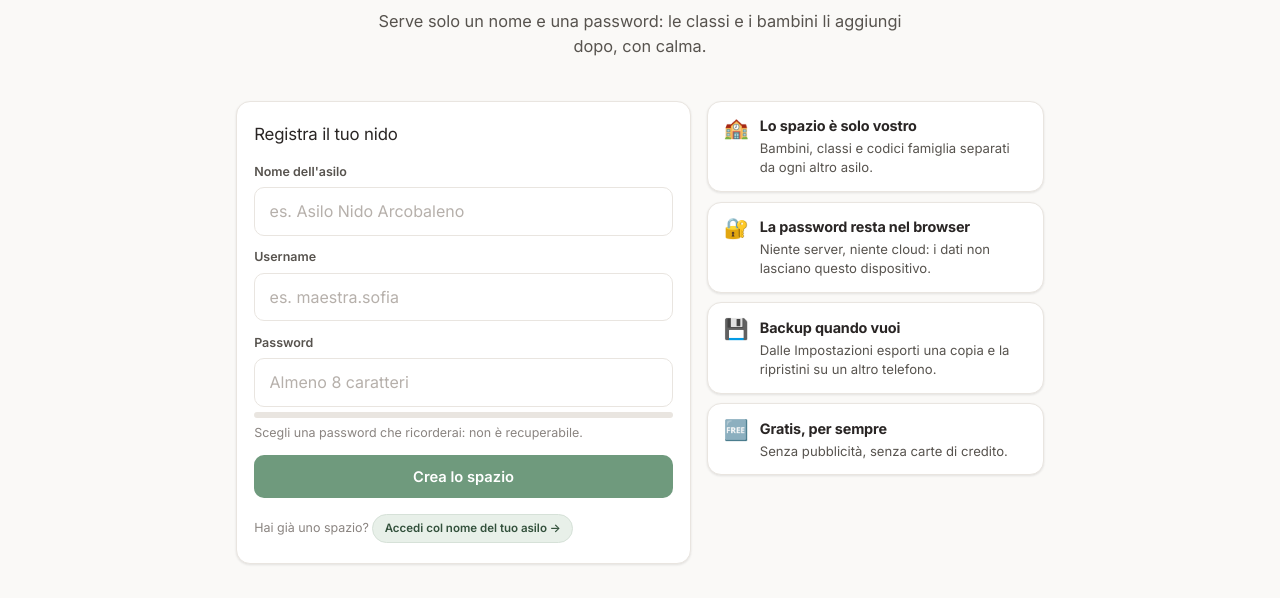
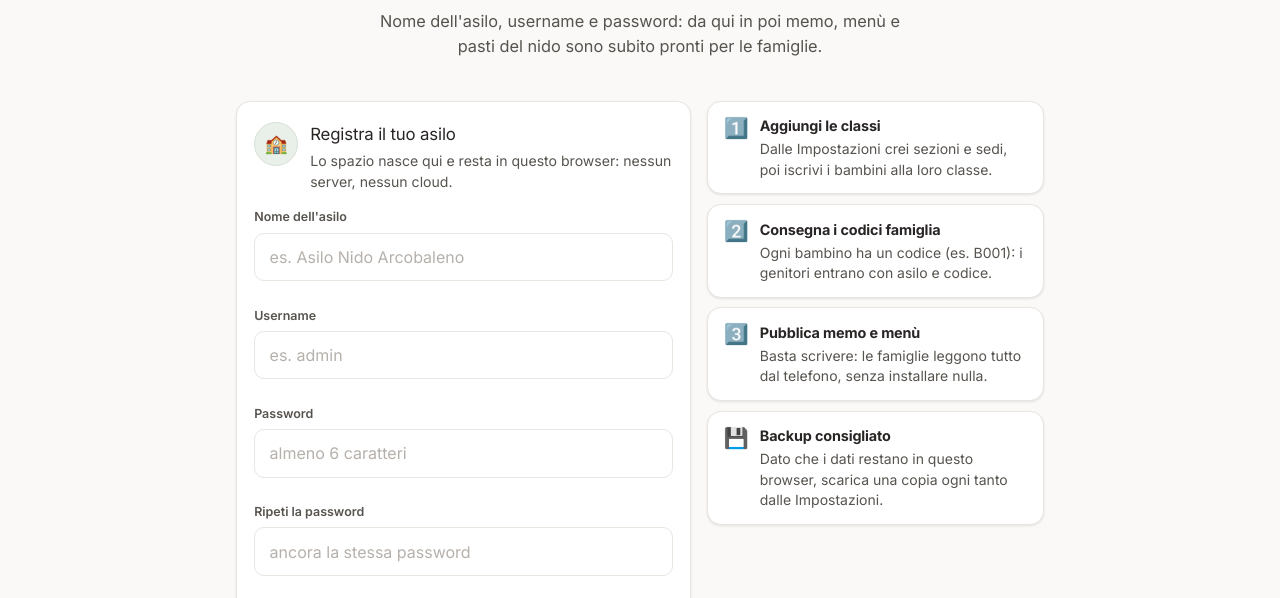
Before and after one commit to Amirel91/asilapp, a plain HTML site: page registrazione.html in a window 1280 px wide. Shown: the part 199-797 px from the top of the page. Drawn offline with Linux system fonts and the light colour scheme.

Commit message:
Verifica studia e sistema graficamente le pagine "contatti"…

```diff
--- a/contatti.html
+++ b/contatti.html
@@ -93,5 +93,6 @@
 </footer>
 
 <script src="contatti.js" defer></script>
+<script src="reveal-safe.js" defer></script>
 </body>
 </html>
--- a/landing-extra.css
+++ b/landing-extra.css
@@ -82,6 +82,7 @@ html { scroll-behavior: smooth; }
 .faq details[open] summary::after { content: '–'; transform: rotate(180deg); }
 .faq details p { margin: .55rem 0 0; color: var(--ink-soft); font-size: .88rem; line-height: 1.55; }
 .faq details[open] p { animation: faq-open 280ms cubic-bezier(.2,.7,.3,1); }
+.faq details[open] summary { color: var(--sage-ink); }
 @keyframes faq-open { from { opacity: 0; transform: translateY(-5px); } to { opacity: 1; transform: none; } }
 
 .landing-footer {
@@ -251,6 +252,7 @@ a.brand:focus-visible { outline: 2px solid var(--sage); outline-offset: 2px; bor
 
 .page-sec { display: grid; gap: .9rem; }
 .page-sec > h2 { margin: 0; color: var(--ink); font-size: clamp(1.15rem, 2.6vw, 1.45rem); letter-spacing: -.015em; }
+.page-sec > h2::after { content: ''; display: block; width: 34px; height: 3px; border-radius: 2px; background: var(--sage); margin-top: .5rem; }
 
 .page-grid { display: grid; gap: .8rem; grid-template-columns: repeat(auto-fit, minmax(230px, 1fr)); }
 .page-grid .card {
@@ -262,6 +264,9 @@ a.brand:focus-visible { outline: 2px solid var(--sage); outline-offset: 2px; bor
 .page-grid .card p { margin: 0; color: var(--ink-soft); font-size: .88rem; line-height: 1.5; }
 
 .page-card-terra { border-top: 3px solid var(--terra); }
+
+/* FAQ delle pagine pubbliche: allineata al proprio h2, misura da lettura */
+.page-sec .faq { margin: 0; max-width: 720px; }
 
 ol.steps-grid { list-style: none; margin: 0; padding: 0; }
 .step { transition: transform 240ms cubic-bezier(.2,.7,.3,1), box-shadow 240ms cubic-bezier(.2,.7,.3,1), border-color 240ms ease-out; }
@@ -286,7 +291,7 @@ ol.steps-grid { list-style: none; margin: 0; padding: 0; }
 .page-cta-btns { display: flex; justify-content: center; gap: .55rem; flex-wrap: wrap; }
 
 /* ---------- contatti + registrazione (griglia form / aside) ---------- */
-.contact-grid { display: grid; gap: 1rem; align-items: stretch; grid-template-columns: minmax(0, 1.15fr) minmax(0, .85fr); }
+.contact-grid { display: grid; gap: 1rem; align-items: start; grid-template-columns: minmax(0, 1.15fr) minmax(0, .85fr); }
 @media (max-width: 820px) { .contact-grid { grid-template-columns: 1fr; } }
 
 .contact-card { padding: 1.25rem 1.1rem; display: grid; gap: 1rem; align-content: start; }
@@ -298,11 +303,11 @@ ol.steps-grid { list-style: none; margin: 0; padding: 0; }
   display: inline-flex; align-items: center; justify-content: center;
   background: var(--sage-soft); border: 1px solid #d6e1d8; font-size: 1.15rem;
 }
-.contact-sub { margin: .2rem 0 0; font-size: .85rem; color: var(--ink-soft); line-height: 1.5; }
+.contact-sub { margin: .2rem 0 0; font-size: .88rem; color: var(--ink-soft); line-height: 1.5; }
 
 .contact-form { display: grid; gap: .8rem; }
 
-.contact-alt { margin: 0; padding-top: .75rem; border-top: 1px dashed var(--line); font-size: .84rem; color: var(--ink-soft); }
+.contact-alt { margin: 0; padding-top: .75rem; border-top: 1px dashed var(--line); font-size: .88rem; color: var(--ink-soft); }
 .contact-alt a { color: var(--sage-ink); font-weight: 600; }
 
 .contact-aside { display: grid; gap: .6rem; align-content: start; }
@@ -316,7 +321,7 @@ ol.steps-grid { list-style: none; margin: 0; padding: 0; }
 .contact-meta li:hover { transform: translateY(-3px); border-color: #ddd7d0; box-shadow: var(--sh-md); }
 .contact-meta li > span { font-size: 1.25rem; line-height: 1; flex-shrink: 0; margin-top: .15rem; }
 .contact-meta strong { display: block; font-size: .9rem; letter-spacing: -.01em; }
-.contact-meta small { display: block; margin-top: .15rem; color: var(--ink-soft); font-size: .82rem; line-height: 1.45; }
+.contact-meta small { display: block; margin-top: .15rem; color: var(--ink-soft); font-size: .875rem; line-height: 1.45; }
 
 /* completamenti pagina Contatti */
 .contact-form textarea.input { resize: vertical; min-height: 132px; line-height: 1.5; }
--- a/registrazione.html
+++ b/registrazione.html
@@ -4,7 +4,7 @@
 <meta charset="UTF-8">
 <meta name="viewport" content="width=device-width, initial-scale=1.0, viewport-fit=cover">
 <title>Crea lo spazio del tuo asilo — Asilapp</title>
-<meta name="description" content="Registra il tuo nido su Asilapp in un minuto: nome dell'asilo e password, poi aggiungi classi, bambini e codici famiglia. Gratis, senza installare nulla.">
+<meta name="description" content="Registra il tuo asilo su Asilapp in un minuto: nome, username e password. Memo, menù e pasti del nido subito pronti per le famiglie.">
 <meta name="theme-color" content="#faf9f7">
 <link rel="preconnect" href="https://fonts.googleapis.com">
 <link rel="preconnect" href="https://fonts.gstatic.com" crossorigin>
@@ -13,6 +13,7 @@
 <link rel="stylesheet" href="landing.css">
 <link rel="stylesheet" href="landing-extra.css">
 <link rel="icon" href="icon.svg" type="image/svg+xml">
+<noscript><style>.reveal{opacity:1!important;transform:none!important}</style></noscript>
 </head>
 <body class="page-body">
 
@@ -35,43 +36,53 @@
   <section class="page-hero reveal">
     <span class="hero-badge">Pronto in un minuto</span>
     <h1>Crea lo spazio del tuo asilo</h1>
-    <p>Serve solo un nome e una password: le classi e i bambini li aggiungi dopo, con calma.</p>
+    <p>Nome dell'asilo, username e password: da qui in poi memo, menù e pasti del nido sono subito pronti per le famiglie.</p>
   </section>
 
-  <section class="contact-grid" aria-label="Modulo di registrazione e informazioni">
+  <section class="contact-grid" aria-label="Registrazione e informazioni utili">
     <div class="card contact-card reveal">
-      <p class="card-title" id="rgTitle">Registra il tuo nido</p>
-      <form id="regForm" novalidate>
+      <div class="contact-head">
+        <span class="contact-ico" aria-hidden="true">🏫</span>
+        <div>
+          <p class="card-title" id="regTitle">Registra il tuo asilo</p>
+          <p class="contact-sub">Lo spazio nasce qui e resta in questo browser: nessun server, nessun cloud.</p>
+        </div>
+      </div>
+      <form id="regForm" class="contact-form" aria-labelledby="regTitle" novalidate>
         <label class="field"><span>Nome dell'asilo</span>
-          <input type="text" class="input" id="rgSchool" maxlength="40" placeholder="es. Asilo Nido Arcobaleno" autocomplete="organization" required>
+          <input type="text" class="input" id="regSchool" maxlength="40" placeholder="es. Asilo Nido Arcobaleno" autocomplete="organization" required>
         </label>
         <label class="field"><span>Username</span>
-          <input type="text" class="input" id="rgUser" maxlength="20" placeholder="es. maestra.sofia" autocomplete="username" required>
+          <input type="text" class="input" id="regUser" maxlength="24" placeholder="es. admin" autocomplete="username" required>
         </label>
         <label class="field"><span>Password</span>
-          <input type="password" class="input" id="rgPass" maxlength="40" placeholder="Almeno 8 caratteri" autocomplete="new-password" required>
-          <span class="pw-meter" id="rgMeter" aria-hidden="true"><span class="pw-bar" id="rgBar"></span></span>
-          <small class="hint" id="rgMeterTxt">Scegli una password che ricorderai: non è recuperabile.</small>
+          <input type="password" class="input" id="regPass" maxlength="64" autocomplete="new-password" placeholder="almeno 6 caratteri" required>
         </label>
-        <p class="login-err" id="rgErr" hidden></p>
-        <button type="submit" class="btn btn-primary btn-block" id="rgBtn">Crea lo spazio</button>
+        <div class="pw-meter" id="pwMeter" hidden>
+          <div class="pw-bar" id="pwBar" role="progressbar" aria-label="Robustezza della password" aria-valuemin="0" aria-valuemax="100" aria-valuenow="0"></div>
+        </div>
+        <label class="field"><span>Ripeti la password</span>
+          <input type="password" class="input" id="regPass2" maxlength="64" autocomplete="new-password" placeholder="ancora la stessa password" required>
+        </label>
+        <p class="login-err" id="regErr" aria-live="polite" hidden></p>
+        <button type="submit" class="btn btn-primary btn-block" id="regBtn">Crea lo spazio</button>
       </form>
-      <p class="hint">Hai già uno spazio? <button type="button" class="link-btn" id="rgLogin">Accedi col nome del tuo asilo →</button></p>
+      <p class="contact-alt">Hai già uno spazio? <a href="index.html">Accedi col nome del tuo asilo</a>.</p>
     </div>
 
-    <aside class="contact-aside" aria-label="Cosa succede dopo la registrazione">
+    <aside class="contact-aside" aria-label="Come procede dopo la registrazione">
       <ul class="contact-meta">
-        <li class="reveal"><span aria-hidden="true">🏫</span><div><strong>Lo spazio è solo vostro</strong><small>Bambini, classi e codici famiglia separati da ogni altro asilo.</small></div></li>
-        <li class="reveal"><span aria-hidden="true">🔐</span><div><strong>La password resta nel browser</strong><small>Niente server, niente cloud: i dati non lasciano questo dispositivo.</small></div></li>
-        <li class="reveal"><span aria-hidden="true">💾</span><div><strong>Backup quando vuoi</strong><small>Dalle Impostazioni esporti una copia e la ripristini su un altro telefono.</small></div></li>
-        <li class="reveal"><span aria-hidden="true">🆓</span><div><strong>Gratis, per sempre</strong><small>Senza pubblicità, senza carte di credito.</small></div></li>
+        <li class="reveal"><span aria-hidden="true">1️⃣</span><div><strong>Aggiungi le classi</strong><small>Dalle Impostazioni crei sezioni e sedi, poi iscrivi i bambini alla loro classe.</small></div></li>
+        <li class="reveal"><span aria-hidden="true">2️⃣</span><div><strong>Consegna i codici famiglia</strong><small>Ogni bambino ha un codice (es. B001): i genitori entrano con asilo e codice.</small></div></li>
+        <li class="reveal"><span aria-hidden="true">3️⃣</span><div><strong>Pubblica memo e menù</strong><small>Basta scrivere: le famiglie leggono tutto dal telefono, senza installare nulla.</small></div></li>
+        <li class="reveal"><span aria-hidden="true">💾</span><div><strong>Backup consigliato</strong><small>Dato che i dati restano in questo browser, scarica una copia ogni tanto dalle Impostazioni.</small></div></li>
       </ul>
     </aside>
   </section>
 
   <section class="page-cta card reveal">
     <h2>Vuoi prima guardare?</h2>
-    <p>La demo contiene un asilo già pronto, in sola lettura: dai un'occhiata prima di registrarti.</p>
+    <p>La demo contiene un asilo già pronto, da maestra o da genitore, in sola lettura.</p>
     <div class="page-cta-btns">
       <a class="btn btn-primary" href="index.html">Apri la demo dalla home</a>
       <a class="btn btn-ghost" href="info.html">Scopri come funziona</a>
@@ -86,6 +97,6 @@
 </footer>
 
 <script src="registrazione.js" defer></script>
-<script src="modern.js" defer></script>
+<script src="reveal-safe.js" defer></script>
 </body>
 </html>
--- /dev/null
+++ b/reveal-safe.js
@@ -0,0 +1,23 @@
+'use strict';
+/* ============================================================
+   reveal-safe.js — rete di sicurezza CONDIVISA del reveal
+   Qualunque .reveal non ancora attivato dal motore locale
+   (IntersectionObserver, timing dello screenshot, JS lento)
+   diventa visibile entro mezzo secondo. Idempotente: se il
+   motore della pagina ha già fatto il suo lavoro, qui non
+   resta nulla da mostrare e non si tocca nulla.
+   Caricato da info.html, registrazione.html e contatti.html
+   insieme al loro script principale.
+   ============================================================ */
+(function () {
+  function showAll() {
+    document.querySelectorAll('.reveal:not(.in)').forEach(el => el.classList.add('in'));
+  }
+  if (document.readyState === 'loading') {
+    document.addEventListener('DOMContentLoaded', () => setTimeout(showAll, 400));
+  } else {
+    setTimeout(showAll, 400);
+  }
+  // secondo giro dopo il load: copre render tardivi e screenshot a pagina intera
+  window.addEventListener('load', () => setTimeout(showAll, 600));
+})();
```
Also changed, not shown: info.html (+1 -0 lines).
